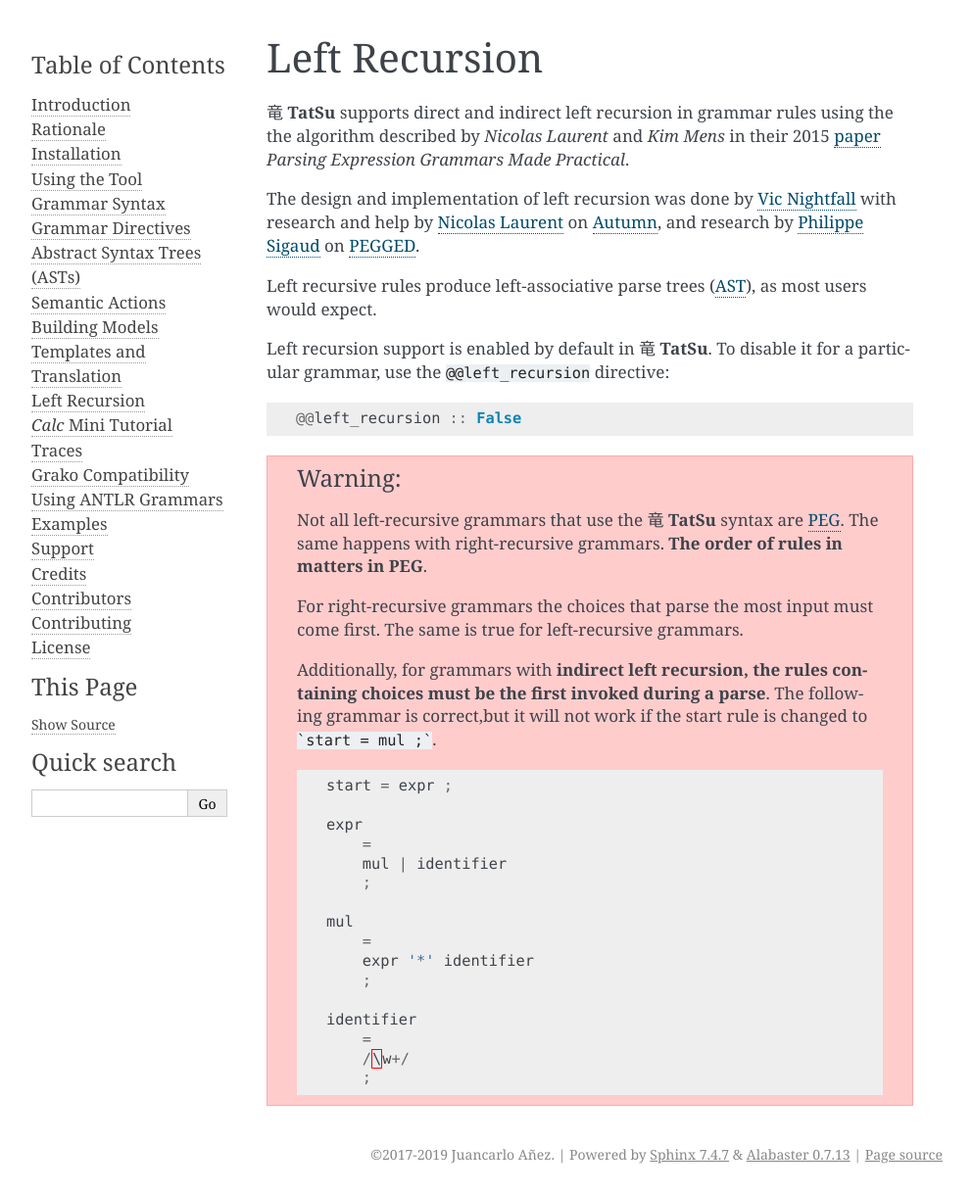
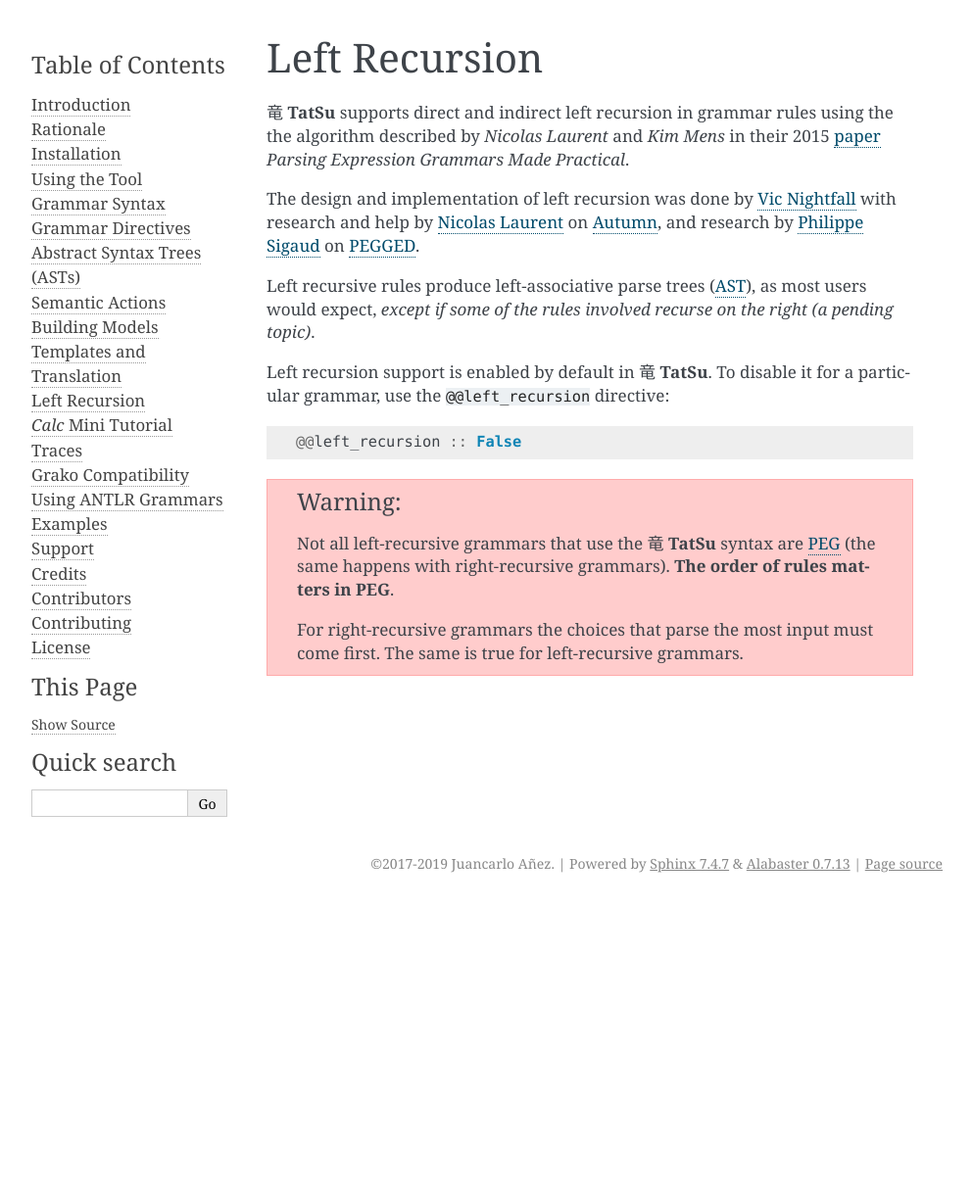
Before and after one commit to neogeny/TatSu, a Sphinx documentation site: the page built from docs/left_recursion.rst, in a window 1280 px wide. Shown: the whole page at 98% size, without its empty margins (148-1141 px from the left). Built offline with Sphinx 7.4.7, drawn with Linux system fonts in a browser that asks for light colours; the version number could not be read and is left out; after the commit the page ends 921 px from its top, so only the background shows below that.

Commit message:
[docs] clarify limitations of left recursion in PEG
fixes #156

````diff
--- a/CHANGELOG.rst
+++ b/CHANGELOG.rst
@@ -13,6 +13,9 @@
 `X.Y.Z`_ @ 2020
 ---------------
 .. _`X.Y.Z`: https://github.com/apalala/tatsu/compare/v5.0.0...master
+
+*  `#156`_   Clarify limitations of left-recursion in PEG.
+.. _#156: https://github.com/neogeny/TatSu/issues/156
 
 
 `5.0.0`_ @ 2020-01-26
--- a/docs/left_recursion.rst
+++ b/docs/left_recursion.rst
@@ -11,7 +11,8 @@
 .. _Autumn: https://github.com/norswap/autumn
 .. _PEGGED: https://github.com/PhilippeSigaud/Pegged/wiki/Left-Recursion
 
-Left recursive rules produce left-associative parse trees (AST_), as most users would expect.
+Left recursive rules produce left-associative parse trees (AST_), as most users would expect,
+*except if some of the rules involved recurse on the right (a pending topic)*.
 
 .. _paper: http://norswap.com/pubs/sle2015.pdf
 
@@ -24,27 +25,6 @@
 
 .. warning::
 
-    Not all left-recursive grammars that use the |TatSu| syntax are PEG_. The same happens with right-recursive grammars.  **The order of rules in matters in PEG**.
+    Not all left-recursive grammars that use the |TatSu| syntax are PEG_ (the same happens with right-recursive grammars). **The order of rules matters in PEG**.
 
     For right-recursive grammars the choices that parse the most input must come first. The same is true  for left-recursive grammars.
-
-    Additionally, for grammars with **indirect left recursion, the rules containing choices must be the first invoked during a parse**. The following grammar is correct,but it will not work if the start rule is changed to ```start = mul ;```.
-
-    .. code:: ocaml
-
-            start = expr ;
-
-            expr
-                =
-                mul | identifier
-                ;
-
-            mul
-                =
-                expr '*' identifier
-                ;
-
-            identifier
-                =
-                /\w+/
-                ;
````
